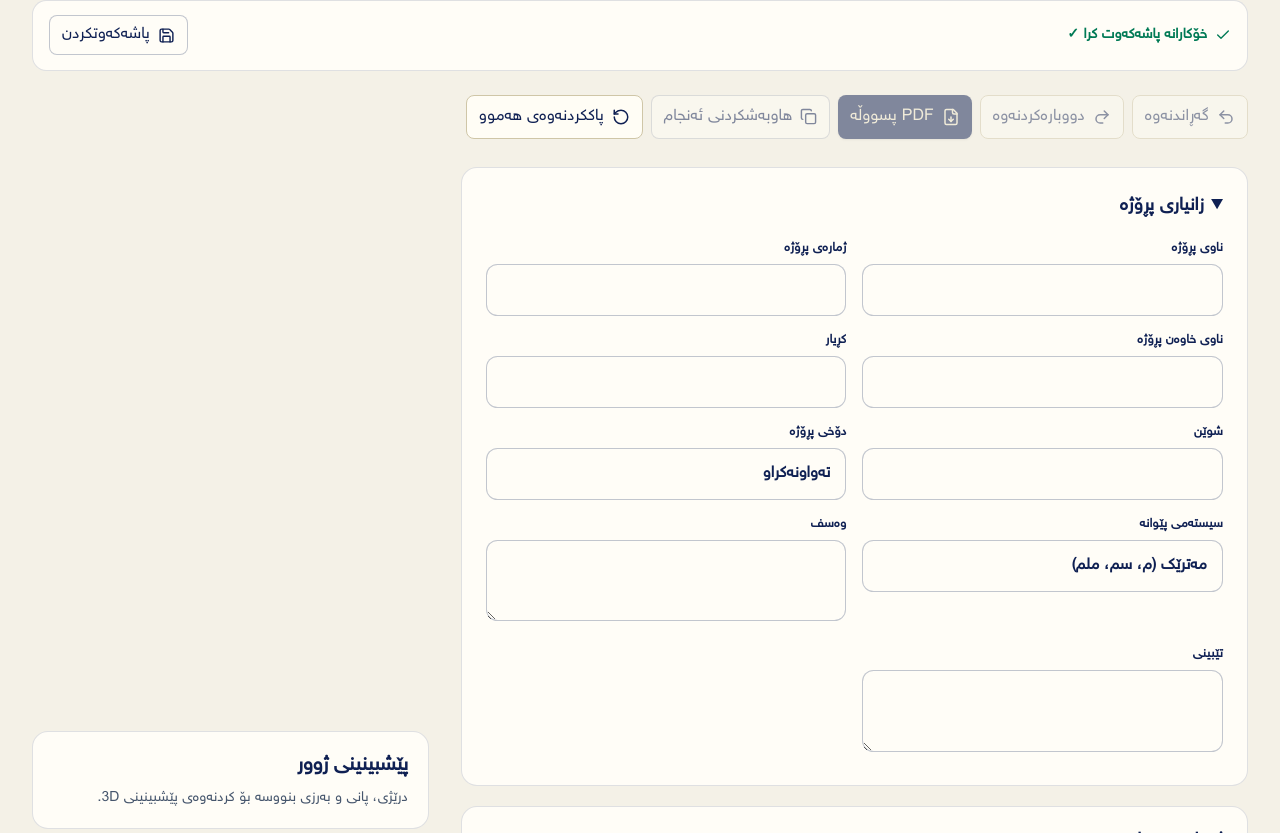
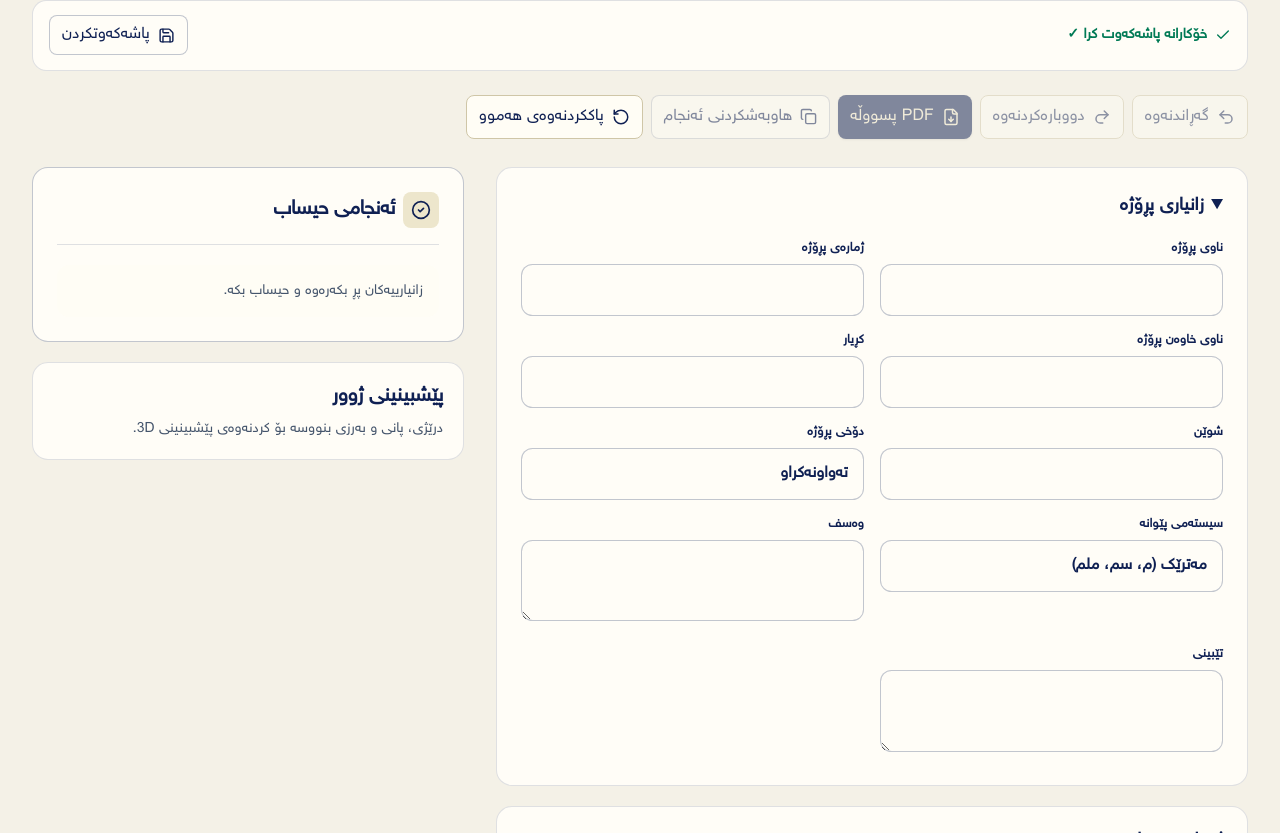
Before and after one commit to rahandinfo-dev/blocksystem, a Next.js app: page / in a window 1280 px wide. Shown: the part 907-1740 px from the top of the page. Built offline with nearby package versions, Linux system fonts and the light colour scheme.

Commit message:
fix: restore normal results section scrolling

```diff
--- a/src/app/globals.css
+++ b/src/app/globals.css
@@ -651,7 +651,7 @@ input[type="number"]::-webkit-outer-spin-button {
 .waste-presets button:nth-child(2), .waste-presets button:nth-child(4), .waste-presets button:nth-child(7) { display: none; }
 .waste-presets button[aria-pressed="true"] { display: block !important; }
 
-.result-panel { position: fixed; overflow: hidden; border-color: var(--line-strong) !important; }
+.result-panel { border-color: var(--line-strong) !important; }
 .result-panel__heading { padding-block-end: 1rem; border-block-end: 1px solid var(--line-soft); }
 .result-primary { margin-block-start: 1.25rem; padding: 1.35rem; border-radius: 1rem; background: var(--brand-navy); color: var(--brand-cream); }
 .result-primary p { color: color-mix(in srgb, var(--brand-cream) 78%, transparent); }
@@ -679,41 +679,6 @@ input[type="number"]::-webkit-outer-spin-button {
   .workspace-card { padding: 1rem !important; border-radius: .9rem !important; }
   .waste-presets { grid-template-columns: repeat(3, minmax(0, 1fr)) !important; }
   .waste-presets button:nth-child(2), .waste-presets button:nth-child(4), .waste-presets button:nth-child(7) { display: none; }
-}
-
-/* Results remain locked at the visual top of the Results/Preview column. A
-   reserved slot keeps the normal Preview directly below that conceptual space. */
-@media (min-width: 1024px) {
-  .workspace-grid { grid-template-columns: minmax(0, 1fr) clamp(20rem, 31vw, 27rem); }
-  .result-panel-slot { min-height: min(34rem, calc(100dvh - var(--app-header-height) - 1.75rem)); }
-  .result-panel {
-    position: fixed;
-    z-index: 25;
-    inset-inline-end: max(2rem, calc((100vw - 86rem) / 2 + 2rem));
-    top: calc(var(--app-header-height) + 1rem);
-    width: clamp(20rem, 31vw, 27rem);
-    max-height: calc(100dvh - var(--app-header-height) - 1.75rem);
-    overflow-y: auto;
-  }
-}
-@media (max-width: 1023px) {
-  .result-panel-slot { min-height: min(30rem, calc(100dvh - var(--app-header-height) - 1.5rem)); }
-  .result-panel {
-    position: fixed;
-    z-index: 40;
-    inset-inline: .5rem;
-    top: max(calc(var(--app-header-height) + .75rem), env(safe-area-inset-top));
-    bottom: auto;
-    width: auto;
-    max-height: calc(100dvh - var(--app-header-height) - 1rem);
-    margin: 0;
-    overflow-y: auto;
-    border-color: var(--line-strong) !important;
-    box-shadow: 0 8px 22px rgb(15 32 83 / 15%) !important;
-  }
-}
-@media print {
-  .result-panel { position: static !important; width: auto !important; max-height: none !important; overflow: visible !important; box-shadow: none !important; }
 }
 
 /* Engineering control system: numeric input remains the primary visual lane;
@@ -753,7 +718,6 @@ input[type="number"]::-webkit-outer-spin-button {
 .opening-placement { margin-block-start: 1rem !important; border-color: var(--line-soft) !important; border-radius: .8rem !important; background: var(--surface-muted) !important; }
 .opening-placement > p { margin-block-end: 1rem !important; color: var(--ink-muted) !important; }
 
-.result-panel { overscroll-behavior: contain; }
 @media (max-width: 359px) { :root { --unit-lane: 6rem; } .compound-field__unit { font-size: .78rem !important; } }
 
 /* Informational menu pages share a quieter editorial surface than the
--- a/src/features/calculator/components/calculator.tsx
+++ b/src/features/calculator/components/calculator.tsx
@@ -662,7 +662,7 @@ export function Calculator() {
           </button>
         </form>
         <div className="workspace-rail">
-          <div className="result-panel-slot"><ResultsDashboard result={result} error={error} /></div>
+          <ResultsDashboard result={result} error={error} />
           <WallPreview units={numericUnits} block={selectedBlock} />
         </div>
       </div>
```
Also changed, not shown: 1 other file (tests, documents, lock files or other folders).
